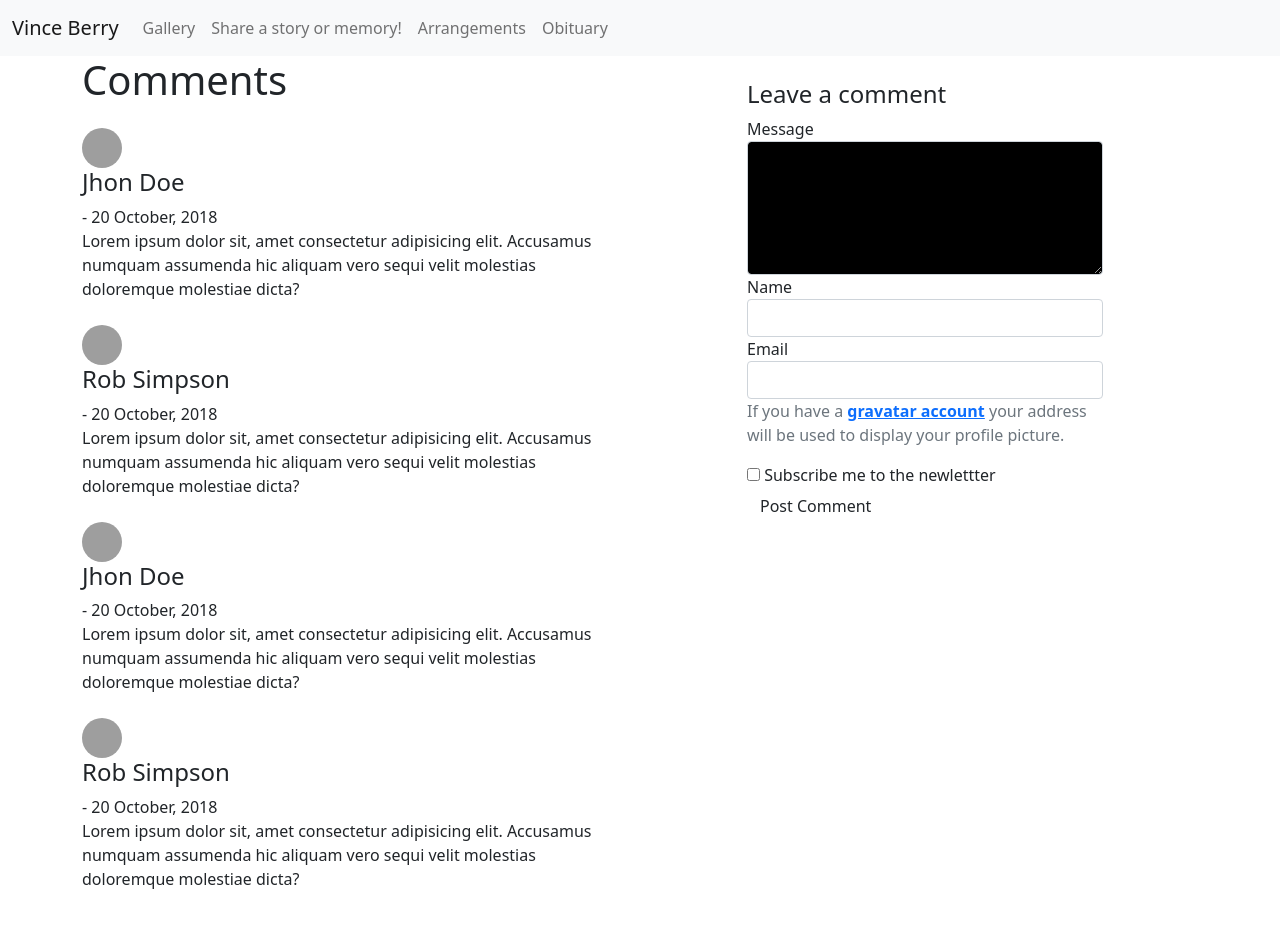
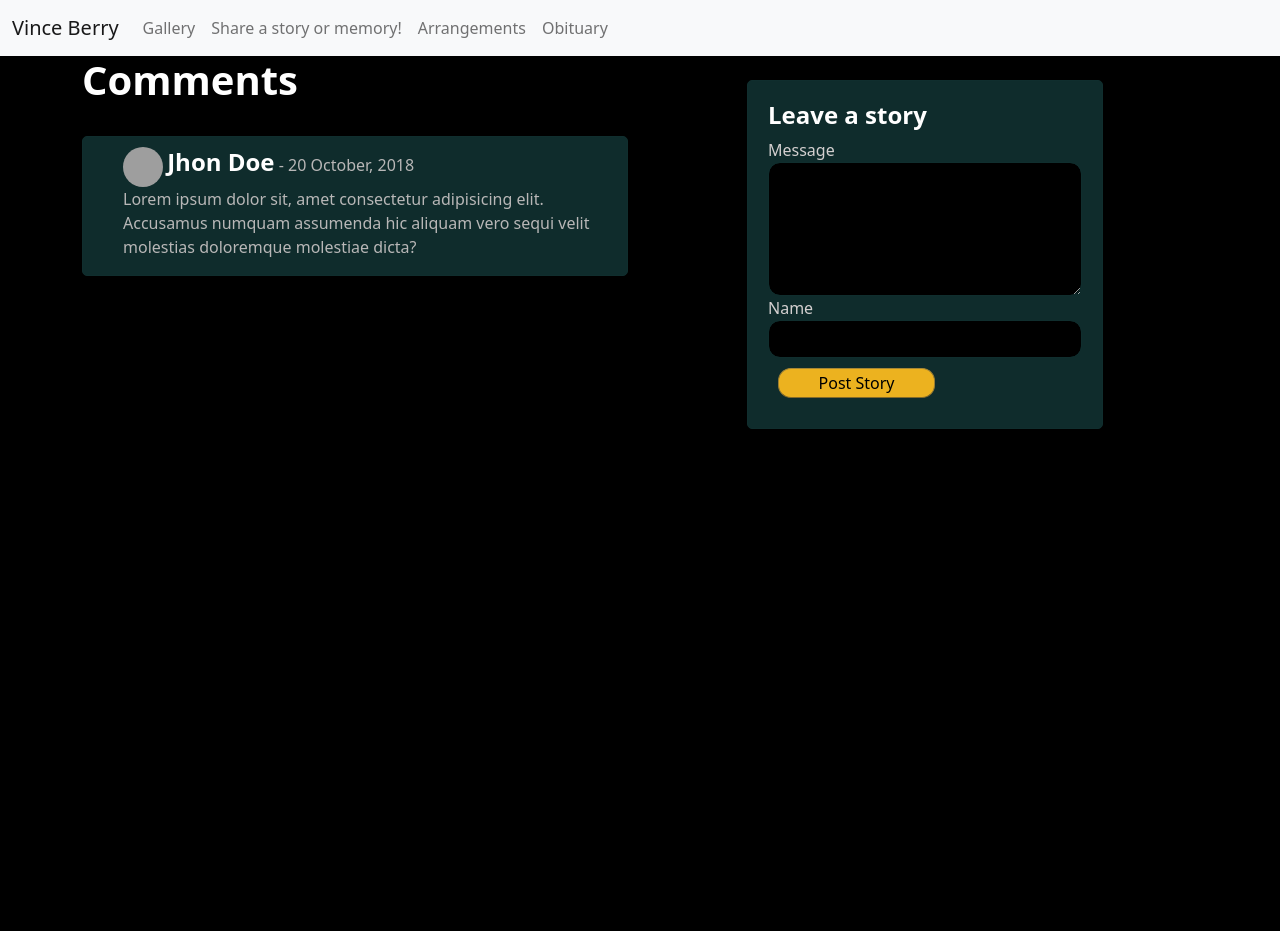
Before and after one commit to vaberry/dadsite, a Django app: page /story/ in a window 1280 px wide. After the commit the page ends 429 px from the top, so only its background shows below. Run offline with Django 3.2, Linux system fonts and the light colour scheme; grey boxes are pictures that could not be loaded.

```diff
--- a/main/admin.py
+++ b/main/admin.py
@@ -1,4 +1,4 @@
 from django.contrib import admin
-from .models import Story
+from .models import StoryModel
 # Register your models here.
-admin.site.register(Story)
+admin.site.register(StoryModel)
--- a/main/models.py
+++ b/main/models.py
@@ -1,7 +1,7 @@
 from django.db import models
 
 # Create your models here.
-class Story(models.Model):
+class StoryModel(models.Model):
     name = models.CharField(max_length=80)
     body = models.TextField()
     created_on = models.DateTimeField(auto_now_add=True)
--- /dev/null
+++ b/main/static/css/story.css
@@ -0,0 +1,134 @@
+.navbar-nav{
+    width: 100%;
+}
+
+@media(min-width:568px){
+    .end{
+        margin-left: auto;
+    }
+}
+
+@media(max-width:768px){
+    #post{
+        width: 100%;
+    }
+}
+
+#stories {
+    height: 100vh;
+    overflow-x: scroll;
+}
+
+#clicked{
+    padding-top: 1px;
+    padding-bottom: 1px;
+    text-align: center;
+    width: 100%;
+    background-color: #ecb21f;
+    border-color: #a88734 #9c7e31 #846a29;
+    color: black;
+    border-width: 1px;
+    border-style: solid;
+    border-radius: 13px;
+}
+
+#profile{
+    background-color: unset;
+
+}
+
+#post{
+    margin: 10px;
+    padding: 6px;
+    padding-top: 2px;
+    padding-bottom: 2px;
+    text-align: center;
+    background-color: #ecb21f;
+    border-color: #a88734 #9c7e31 #846a29;
+    color: black;
+    border-width: 1px;
+    border-style: solid;
+    border-radius: 13px;
+    width: 50%;
+}
+
+body{
+    background-color: black;
+}
+
+#nav-items li a,#profile{
+    text-decoration: none;
+    color: rgb(224, 219, 219);
+    background-color: black;
+}
+
+
+.comments{
+    margin-top: 5%;
+    margin-left: 20px;
+}
+
+.darker{
+    border: 1px solid #ecb21f;
+    background-color: black;
+    float: right;
+    border-radius: 5px;
+    padding-left: 40px;
+    padding-right: 30px;
+    padding-top: 10px;
+}
+
+.comment{
+    border: 1px solid rgba(16, 46, 46, 1);
+    background-color: rgba(16, 46, 46, 0.973);
+    float: left;
+    border-radius: 5px;
+    padding-left: 40px;
+    padding-right: 30px;
+    padding-top: 10px;
+
+}
+.comment h4,.comment span,.darker h4,.darker span{
+    display: inline;
+}
+
+.comment p,.comment span,.darker p,.darker span{
+    color: rgb(184, 183, 183);
+}
+
+h1,h4{
+    color: white;
+    font-weight: bold;
+}
+label{
+    color: rgb(212, 208, 208);
+}
+
+#align-form{
+    margin-top: 20px;
+}
+.form-group p a{
+    color: white;
+}
+
+#checkbx{
+    background-color: black;
+}
+
+#darker img{
+    margin-right: 15px;
+    position: static;
+}
+
+.form-group input,.form-group textarea{
+    background-color: black;
+    border: 1px solid rgba(16, 46, 46, 1);
+    border-radius: 12px;
+}
+
+form{
+    border: 1px solid rgba(16, 46, 46, 1);
+    background-color: rgba(16, 46, 46, 0.973);
+    border-radius: 5px;
+    padding: 20px;
+ }
--- a/main/templates/story.html
+++ b/main/templates/story.html
@@ -2,10 +2,12 @@
 {% load static %}
 
 {% block content %}
-<section>
+<link rel="stylesheet" href="{% static 'css/story.css' %}">
 <div class="container">
     <div class="row">
-            <div class="col-sm-5 col-md-6 col-12 pb-4">
+
+
+        <div class="col-sm-5 col-md-6 col-12 pb-4" id="stories">
             <h1>Comments</h1>
             <div class="comment mt-4 text-justify float-left">
                 <img src="https://i.imgur.com/yTFUilP.jpg" alt="" class="rounded-circle" width="40" height="40">
@@ -14,32 +16,12 @@
                 <br>
                 <p>Lorem ipsum dolor sit, amet consectetur adipisicing elit. Accusamus numquam assumenda hic aliquam vero sequi velit molestias doloremque molestiae dicta?</p>
             </div>
-                <div class="text-justify darker mt-4 float-right">
-                    <img src="https://i.imgur.com/CFpa3nK.jpg" alt="" class="rounded-circle" width="40" height="40">
-                    <h4>Rob Simpson</h4>
-                    <span>- 20 October, 2018</span>
-                    <br>
-                    <p>Lorem ipsum dolor sit, amet consectetur adipisicing elit. Accusamus numquam assumenda hic aliquam vero sequi velit molestias doloremque molestiae dicta?</p>
         </div>
-                <div class="comment mt-4 text-justify">
-                    <img src="https://i.imgur.com/yTFUilP.jpg" alt="" class="rounded-circle" width="40" height="40">
-                    <h4>Jhon Doe</h4>
-                    <span>- 20 October, 2018</span>
-                    <br>
-                    <p>Lorem ipsum dolor sit, amet consectetur adipisicing elit. Accusamus numquam assumenda hic aliquam vero sequi velit molestias doloremque molestiae dicta?</p>
-                </div>
-                <div class="darker mt-4 text-justify">
-                    <img src="https://i.imgur.com/CFpa3nK.jpg" alt="" class="rounded-circle" width="40" height="40">
-                    <h4>Rob Simpson</h4>
-                    <span>- 20 October, 2018</span>
-                    <br>
-                    <p >Lorem ipsum dolor sit, amet consectetur adipisicing elit. Accusamus numquam assumenda hic aliquam vero sequi velit molestias doloremque molestiae dicta?</p>
-                </div>
-            </div>
+
         <div class="col-lg-4 col-md-5 col-sm-4 offset-md-1 offset-sm-1 col-12 mt-4">
             <form id="algin-form">
                 <div class="form-group">
-                        <h4>Leave a comment</h4>
+                    <h4>Leave a story</h4>
                     <label for="message">Message</label>
                     <textarea name="msg" id=""msg cols="30" rows="5" class="form-control" style="background-color: black;"></textarea>
                 </div>
@@ -48,22 +30,12 @@
                     <input type="text" name="name" id="fullname" class="form-control">
                 </div>
                 <div class="form-group">
-                        <label for="email">Email</label>
-                        <input type="text" name="email" id="email" class="form-control">
-                    </div>
-                    <div class="form-group">
-                        <p class="text-secondary">If you have a <a href="#" class="alert-link">gravatar account</a> your address will be used to display your profile picture.</p>
-                    </div>
-                    <div class="form-inline">
-                        <input type="checkbox" name="check" id="checkbx" class="mr-1">
-                        <label for="subscribe">Subscribe me to the newlettter</label>
-                    </div>
-                    <div class="form-group">
-                        <button type="button" id="post" class="btn">Post Comment</button>
+                    <button type="submit" id="post" class="btn" name="user_story">Post Story</button>
                 </div>
             </form>
         </div>
+
+
     </div>
 </div>
-</section>
 {% endblock content %}
--- a/main/views.py
+++ b/main/views.py
@@ -4,6 +4,7 @@ from django.contrib.auth import login, authenticate, logout
 from django.contrib import messages
 from django.contrib.auth.forms import AuthenticationForm
 from django.views.generic.base import View, TemplateView
+from .models import StoryModel
 
 def register_request(request):
 	if request.method == "POST":
@@ -44,5 +45,17 @@ def logout_request(request):
 class Home(TemplateView):
     template_name='home.html'
 
-class Story(TemplateView):
-	template_name='story.html'
+class Story(View):
+	def get(self, request):
+		if request.method == "GET":
+			if 'user_story' in request.GET:
+				print('get request')
+				name = request.GET.get("name")
+				msg = request.GET.get("msg")
+				print('name', name, 'msg', msg)
+				StoryModel.objects.create(
+					name = name,
+					body = msg,
+				)
+
+		return render(request, 'story.html')
```
Also changed, not shown: main/migrations/0004_rename_story_storymodel.py (added), 1 other file. Lines whose indentation alone changed are shown as unchanged.
